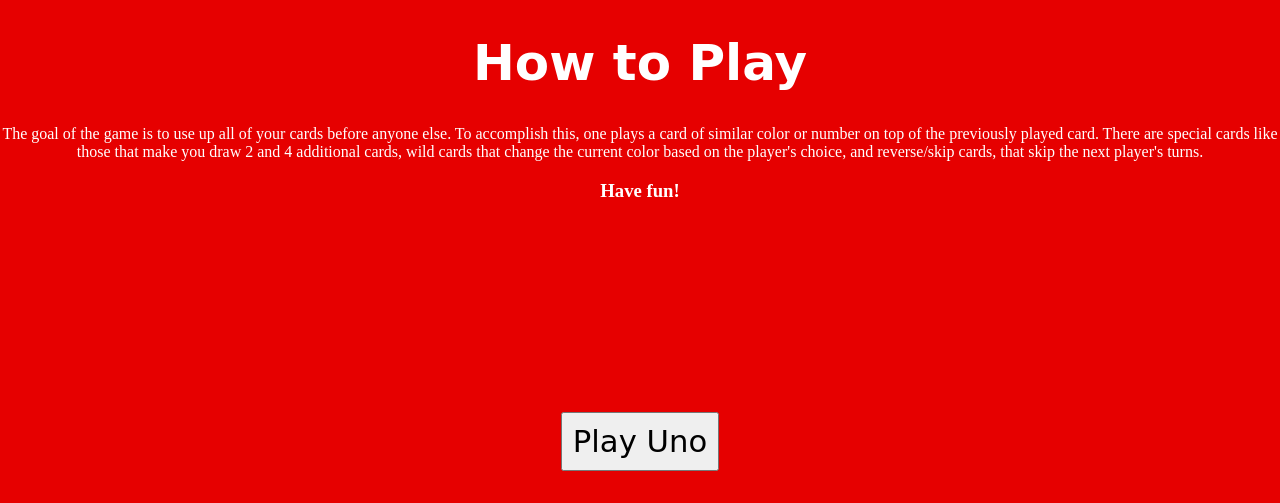
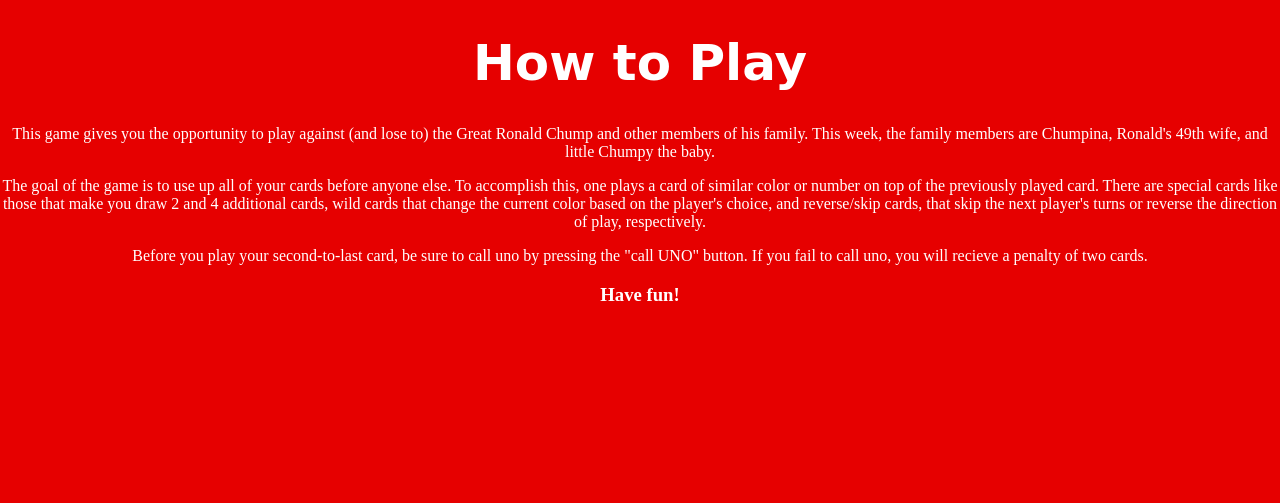
Before and after one commit to yelenaman/Chump-Campaign, a Python web app: template templates/unoinstructions.html in a window 1280 px wide; the page is wider, and only the part inside the window is pictured. Shown: the part 58-561 px from the top of that part. Run offline with Jinja, Linux system fonts and the light colour scheme; the template is opened without the code that fills it, so the values that code supplies are empty; some web fonts are replaced.

Commit message:
added instructions

```diff
--- a/css/unogame.css
+++ b/css/unogame.css
@@ -85,6 +85,7 @@ h1 {
   width:56px;
   height:80px;
   background-color: red;
+  border: 3px solid white;
   text-align: center;
   display:inline-block;
   margin-left: 10px;
@@ -95,6 +96,7 @@ h1 {
   width:56px;
   height:80px;
   background-color: blue;
+  border: 3px solid white;
   text-align: center;
   display:inline-block;
   margin-left: 10px;
@@ -105,6 +107,7 @@ h1 {
   width:56px;
   height:80px;
   background-color: pink;
+  border: 3px solid white;
   text-align: center;
   display:inline-block;
   margin-left: 10px;
@@ -116,6 +119,7 @@ h1 {
   width:56px;
   height:80px;
   background-color: yellow;
+  border: 3px solid white;
   text-align: center;
   display:inline-block;
   margin-left: 10px;
@@ -126,6 +130,7 @@ h1 {
   width:56px;
   height:80px;
   background-color: black;
+  border: 3px solid white;
   text-align: center;
   display:inline-block;
   margin-left: 10px;
--- a/templates/unoinstructions.html
+++ b/templates/unoinstructions.html
@@ -15,12 +15,22 @@
 
     <h1> How to Play </h1>
 
+    <p>
+      This game gives you the opportunity to play against (and lose to) the Great Ronald
+      Chump and other members of his family. This week, the family members are Chumpina,
+      Ronald's 49th wife, and little Chumpy the baby.
+    </p>
+
     <p> The goal of the game is to use up all of your cards before anyone else.
         To accomplish this, one plays a card of similar color or number on top
         of the previously played card. There are special cards like those that
         make you draw 2 and 4 additional cards, wild cards that change the current
         color based on the player's choice, and reverse/skip cards, that skip the
-        next player's turns. </p>
+        next player's turns or reverse the direction of play, respectively. </p>
+    <p>
+      Before you play your second-to-last card, be sure to call uno by pressing the
+      "call UNO" button. If you fail to call uno, you will recieve a penalty of two cards.
+    </p>
 
     <h3> Have fun! </h3>
 
```
Also changed, not shown: javascript/uno.js (+5 -4 lines), 1 other file.
